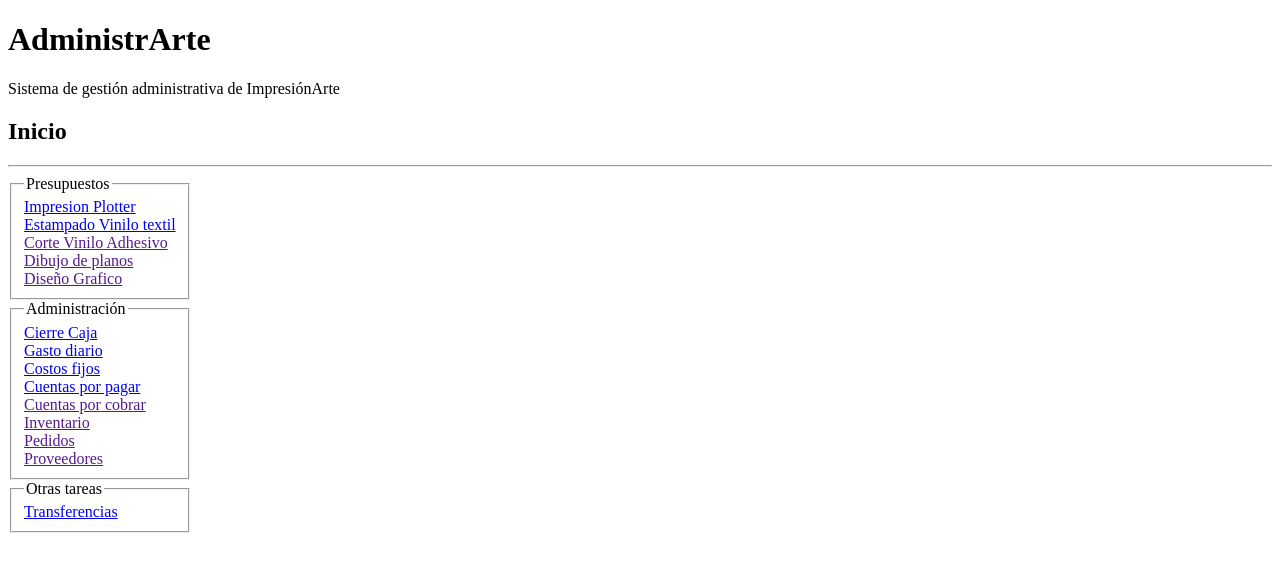
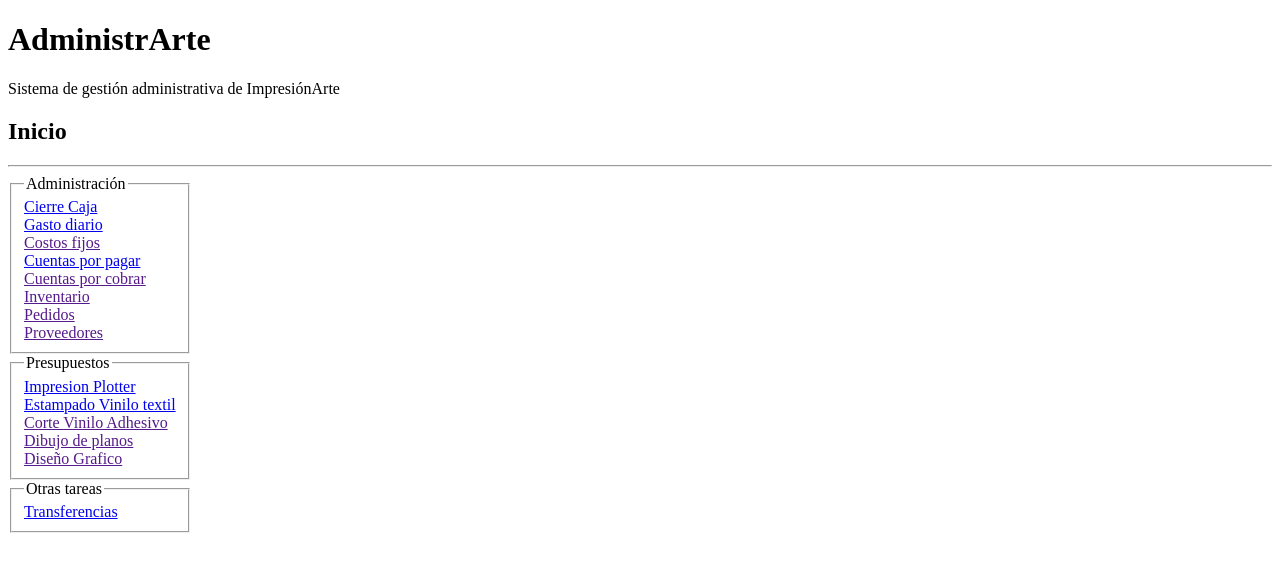
Before and after one commit to Pablisnky/AdministrArte, a PHP site: page / in a window 1280 px wide. Shown: the top 572 px of the page. Run offline with PHP 8.4, Linux system fonts and the light colour scheme.

Commit message:
Se cambio el orden de los fielset

```diff
--- a/index.php
+++ b/index.php
@@ -26,35 +26,34 @@
 		</div>
 		<div>
 			<fieldset class="fieldset_1">
-				<legend>Presupuestos</legend>
-				<a class="a_2" href="vista/Impresion.php?pagina=Impresión" name="presupuesto" id="ImpresionPlotter" value="Impresion_Plotter">Impresion Plotter</a>
-				<br>
-				<a class="a_2"  href="vista/Estampados.php?pagina=Estampados" name="presupuesto" id="EstampadoVinilo" value="Estampado_Vinilo">Estampado Vinilo textil</a>
-				<br>
-				<a class="a_2"  href="" name="presupuesto" id="CorteViniloAdhesivo" value="Corte_Vinilo_Adhesivo">Corte Vinilo Adhesivo</a>
-				<br>
-				<a class="a_2"  href="" name="presupuesto" id="DibujoPlanos" value="Dibujo_Planos">Dibujo de planos</a>
-				<br>
-				<a class="a_2"  href="" name="presupuesto" id="DiseñoGrafico" value="Diseño_Grafico">Diseño Grafico</a>
-			</fieldset>
-
-			<fieldset class="fieldset_1">
 				<legend>Administración</legend>
 				<a class="a_2" href="vista/Cierre_Caja.php?pagina=Cierre caja" id="CierreCaja" value="Cierre_Caja">Cierre Caja</a>
 				<br>
 				<a class="a_2" href="vista/Gastos.php?pagina=Gastos" id="Gastos" value="Gastos">Gasto diario</a>
 				<br>
-				<a class="a_2" href="vista/Gastos.php?pagina=Gastos" id="Gastos" value="Costos_Fijos">Costos fijos</a>
+				<a class="a_3" href="" id="CostosFijos" value="Costos_Fijos">Costos fijos</a>
 				<br>
-				<a class="a_2" href="vista/Cuentas_Pagar.php?pagina=CuentasPagar" id="CuentasPagar" value="Cuentas_Pagar">Cuentas por pagar</a>
+				<a class="a_2" href="vista/Cuentas_Pagar.php?pagina=Cuentas por Pagar" id="CuentasPagar" value="Cuentas_Pagar">Cuentas por pagar</a>
 				<br>
-				<a class="a_2" href="" id="CuentasCobrar" value="Cuentas_Cobrar">Cuentas por cobrar</a>
+				<a class="a_3" href="" id="CuentasCobrar" value="Cuentas_Cobrar">Cuentas por cobrar</a>
 				<br>
-				<a class="a_2" href="" id="Inventario" value="Inventario">Inventario</a>
+				<a class="a_3" href="" id="Inventario" value="Inventario">Inventario</a>
 				<br>
-				<a class="a_2" href="" id="Pedidos" value="Pedidos">Pedidos</a>
+				<a class="a_3" href="" id="Pedidos" value="Pedidos">Pedidos</a>
 				<br>
-				<a class="a_2" href="" id="Proveedores" value="Proveedores">Proveedores</a>
+				<a class="a_3" href="" id="Proveedores" value="Proveedores">Proveedores</a>
+			</fieldset>
+			<fieldset class="fieldset_1">
+				<legend>Presupuestos</legend>
+				<a class="a_3" href="vista/Impresion.php?pagina=Impresión" name="presupuesto" id="ImpresionPlotter" value="Impresion_Plotter">Impresion Plotter</a>
+				<br>
+				<a class="a_2"  href="vista/Estampados.php?pagina=Estampados" name="presupuesto" id="EstampadoVinilo" value="Estampado_Vinilo">Estampado Vinilo textil</a>
+				<br>
+				<a class="a_3"  href="" name="presupuesto" id="CorteViniloAdhesivo" value="Corte_Vinilo_Adhesivo">Corte Vinilo Adhesivo</a>
+				<br>
+				<a class="a_3"  href="" name="presupuesto" id="DibujoPlanos" value="Dibujo_Planos">Dibujo de planos</a>
+				<br>
+				<a class="a_3"  href="" name="presupuesto" id="DiseñoGrafico" value="Diseño_Grafico">Diseño Grafico</a>
 			</fieldset>
 			<fieldset class="fieldset_1">
 				<legend>Otras tareas</legend>
```
